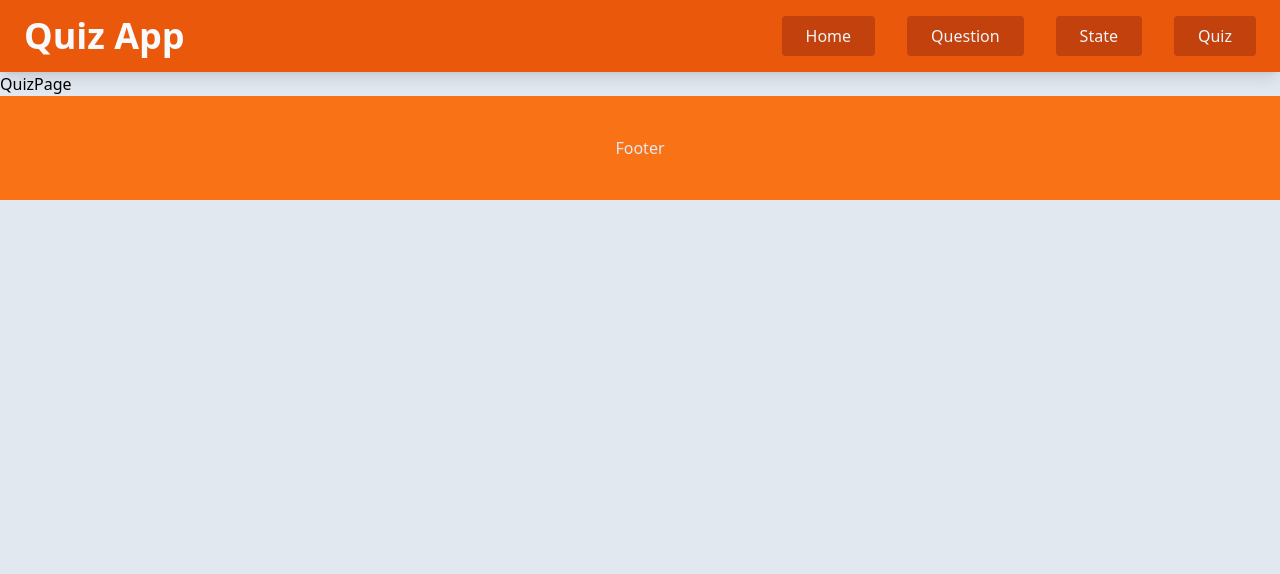
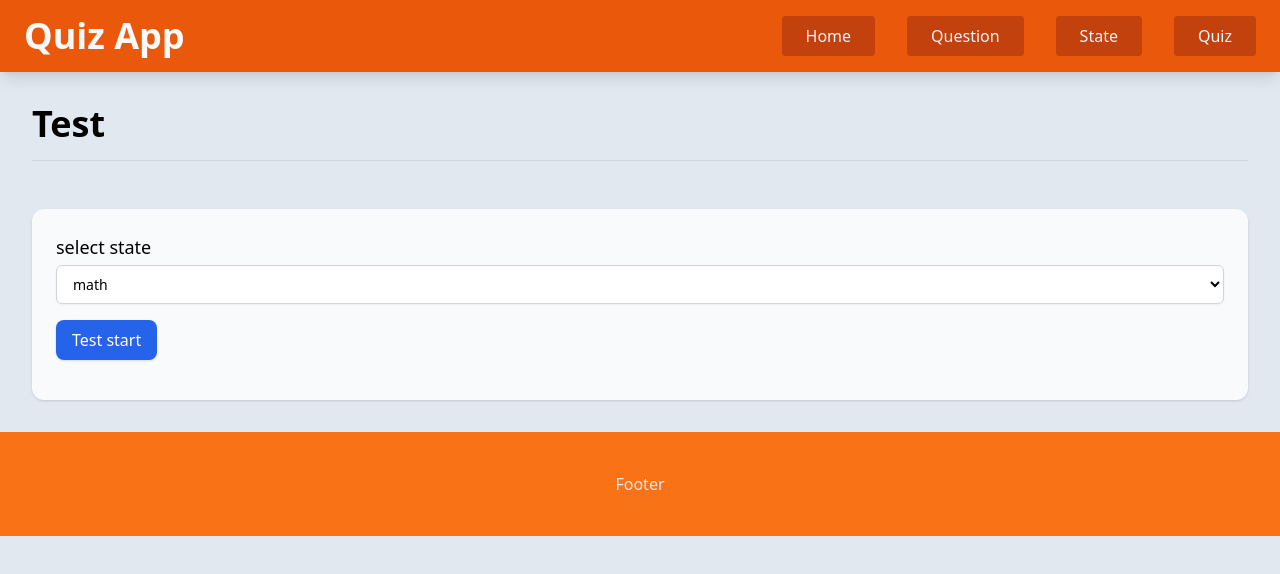
Before and after one commit to fluorjo/nextjs_quiz, a Next.js app: page /quiz in a window 1280 px wide. Shown: the top 574 px of the page. Built offline with nearby package versions, Linux system fonts and the light colour scheme.

Commit message:
quiz page

```diff
--- a/app/quiz/page.tsx
+++ b/app/quiz/page.tsx
@@ -1,9 +1,7 @@
-import React from 'react'
+import React from "react";
+import QuizForm from "@/components/QuizForm";
+const QuizPage = () => {
+  return <QuizForm />;
+};
 
-const QuizPage = () => {
-return (
-<div>QuizPage</div>
-)
-}
-
-export default QuizPage
+export default QuizPage;
--- a/components/QuizForm.tsx
+++ b/components/QuizForm.tsx
@@ -1,9 +1,83 @@
-import React from 'react'
+"use client";
+import { IQuestion } from "@/utils/types";
+import React, { useState } from "react";
+import SelectState from "./SelectState";
+import {
+  getQuizQuestions,
+  getStates,
+} from "@/utils/functions";
+import Question from "./Question";
 
 const QuizForm = () => {
-return (
-<div>QuizForm</div>
-)
-}
+  const [state, setState] = useState(1);
+  const [quizStarted, setQuizStarted] =
+    useState(false);
+  const [quizEnded, setQuizEnded] =
+    useState(false);
+  const [currentQuestion, setCurrentQuestion] =
+    useState(0);
+  const [questions, setQuestions] = useState<
+    IQuestion[]
+  >([]);
+  const [answers, setAnswers] = useState<
+    boolean[]
+  >([]);
+  const [currentAnswer, setCurrentAnswer] =
+    useState(false);
+  const [answered, setAnswered] = useState(false);
 
-export default QuizForm
+  const startQuiz = () => {
+    setQuestions(getQuizQuestions(state));
+    setQuizStarted(true);
+  };
+
+  const quizEnd = () => {
+    setQuizEnded(true);
+  };
+
+  const nextQuestion = () => {
+    setCurrentQuestion(currentQuestion + 1);
+    setAnswers([...answers, currentAnswer]);
+    setAnswered(false);
+  };
+
+  const passed = () =>
+    answers.filter((a) => a).length >= 2;
+  const newStart = () => {
+    setQuizStarted(false);
+    setAnswered(false);
+    setCurrentAnswer(false);
+    setQuizEnded(false);
+    setState(1);
+    setCurrentQuestion(0);
+    setQuestions([]);
+  };
+
+  return (
+    <div className="flex flex-col space-y-4 md:space-y-8 p-4 lg:p-8">
+      <h1 className="text-4xl font-semibold pb-4 mb-4 border-b border-gray-300">
+        Test
+      </h1>
+      {!quizStarted && (
+        <div className="bg-slate-50 p-6 rounded-xl shadow">
+          <h2 className="text-lg">
+            select state
+          </h2>
+          <SelectState
+            states={getStates()}
+            state={(stateValue) =>
+              setState(stateValue)
+            }
+          />
+          <button
+            className="my-4 px-4 py-2 text-white rounded-lg shadow bg-blue-600 hover:bg-blue-500"
+            onClick={startQuiz}
+          >
+            Test start
+          </button>
+        </div>
+      )}
+    </div>
+  );
+};
+export default QuizForm;
--- a/utils/functions.ts
+++ b/utils/functions.ts
@@ -6,3 +6,14 @@ export const getQuestions = (): IQuestion[] => {
 export const getStates = (): IState[] => {
   return require("../data/states.json");
 };
+
+export const getQuizQuestions = (
+  state: number
+): IQuestion[] => {
+  const questions = getQuestions();
+  const states = getStates()[state - 1].questions;
+  return [
+    ...questions.slice(0, 30),
+    ...states.slice(0, 3),
+  ];
+};
```
